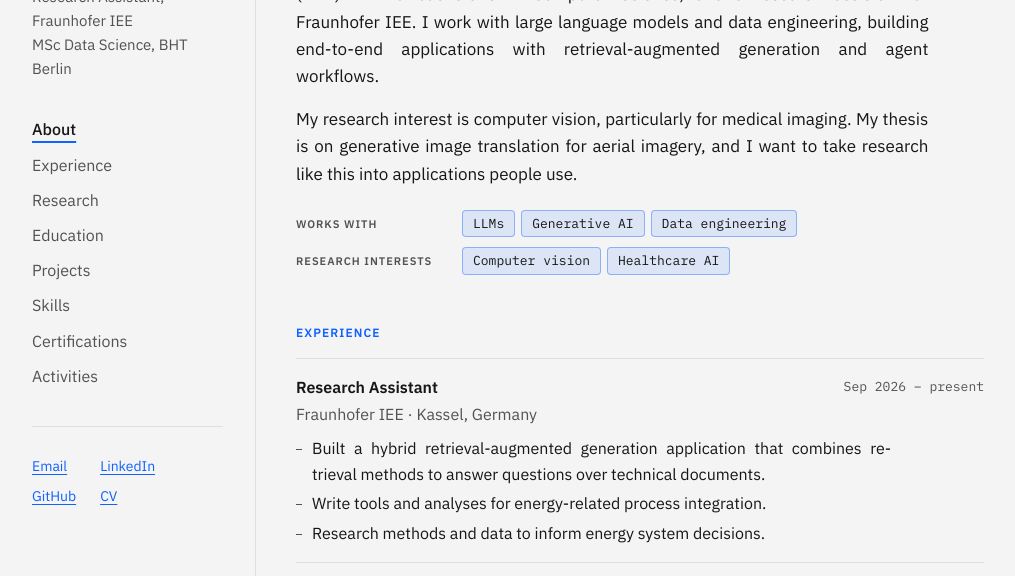
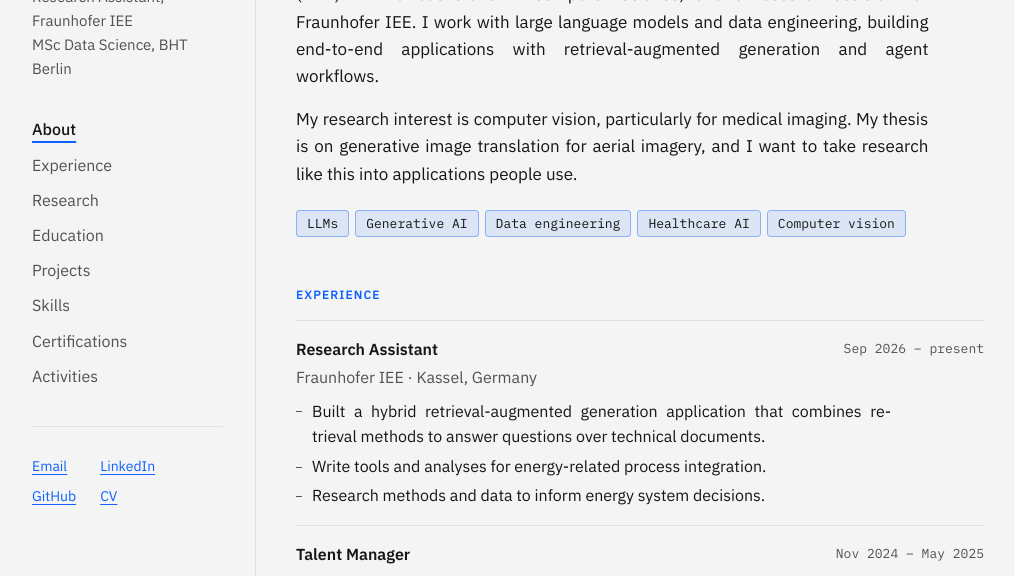
Before and after one commit to itsme-himel/portfolio, a plain HTML site: page index.html in a window 1280 px wide. Shown: the part 145-721 px from the top of the page, without its empty margins (128-1143 px from the left). Drawn offline with Linux system fonts and the light colour scheme.

Commit message:
About: focus labels in a single row
Co-Authored-By: Claude Fable 5.2 <noreply@anthropic.com>
Claude-Session: https://claude.ai/code/session_013ZWpxHbRsdNsa34DMRpgPx

```diff
--- a/index.html
+++ b/index.html
@@ -56,10 +56,7 @@
       <h2 id="h-about">About</h2>
       <p class="lede">I am a Data Science master's student at Berlin University of Applied Sciences (BHT) with a bachelor's in Computer Science, and a research assistant at Fraunhofer IEE. I work with large language models and data engineering, building end-to-end applications with retrieval-augmented generation and agent workflows.</p>
       <p class="lede">My research interest is computer vision, particularly for medical imaging. My thesis is on generative image translation for aerial imagery, and I want to take research like this into applications people use.</p>
-      <dl class="focus">
-        <div><dt>Works with</dt><dd><ul class="chips"><li>LLMs</li><li>Generative AI</li><li>Data engineering</li></ul></dd></div>
-        <div><dt>Research interests</dt><dd><ul class="chips"><li>Computer vision</li><li>Healthcare AI</li></ul></dd></div>
-      </dl>
+      <ul class="chips focus" aria-label="Focus areas"><li>LLMs</li><li>Generative AI</li><li>Data engineering</li><li>Healthcare AI</li><li>Computer vision</li></ul>
     </section>
 
     <section id="experience" aria-labelledby="h-experience">
--- a/styles.css
+++ b/styles.css
@@ -66,9 +66,7 @@ h2 { font-size: .75rem; font-weight: 600; letter-spacing: .09em; text-transform:
 .stack ul, .chips { display: flex; flex-wrap: wrap; gap: .375rem; }
 .stack li, .chips li { font: 400 .75rem/1.5 var(--mono); color: var(--muted); padding: .0625rem .5rem; border: 1px solid var(--line); border-radius: 4px; }
 /* About: the headline topics, as blue-tinted labels so they stand apart from the grey tool labels below. */
-.focus { display: grid; gap: .625rem; margin-top: .375rem; }
-.focus > div { display: flex; align-items: baseline; flex-wrap: wrap; gap: .375rem .875rem; }
-.focus dt { flex: 0 0 9.5rem; font-size: .6875rem; font-weight: 600; letter-spacing: .09em; text-transform: uppercase; color: var(--muted); }
+.focus { margin-top: .375rem; }
 .focus li { font-size: .8125rem; color: var(--fg); padding: .1875rem .625rem; border-color: color-mix(in srgb, var(--accent) 40%, transparent); background: color-mix(in srgb, var(--accent) 10%, transparent); }
 
 /* Skills: group name on the left, the same labels as the project tech stacks on the right. */
@@ -99,7 +97,6 @@ h2 { font-size: .75rem; font-weight: 600; letter-spacing: .09em; text-transform:
   section { scroll-margin-top: 1.25rem; }
   .item, .skills > div { grid-template-columns: 1fr; }
   .rows .item { grid-template-columns: minmax(0, 1fr) auto; }
-  .focus dt { flex-basis: 100%; }
   .grid article { padding: 1.125rem 1.125rem; }
 }
 
```
